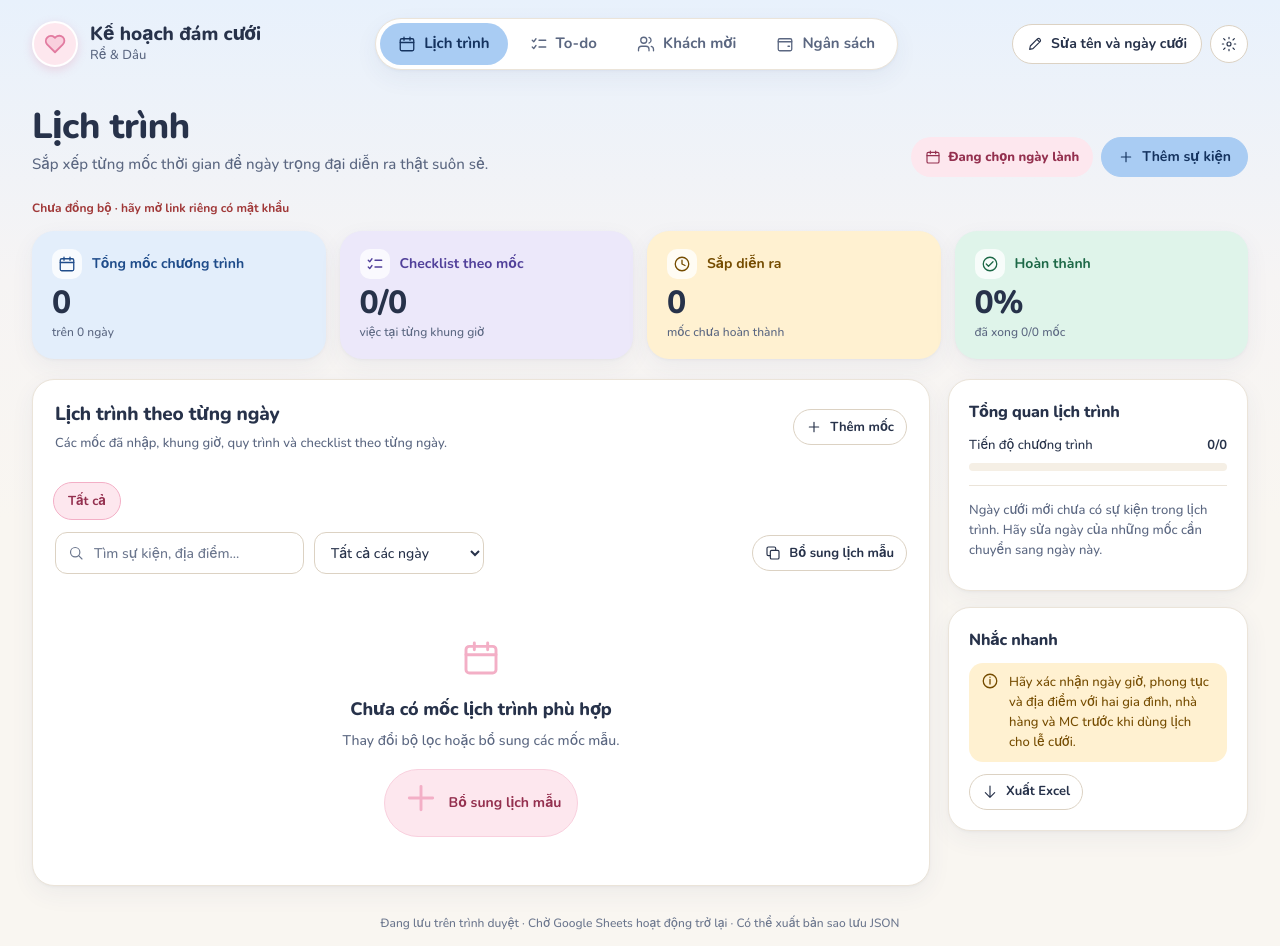
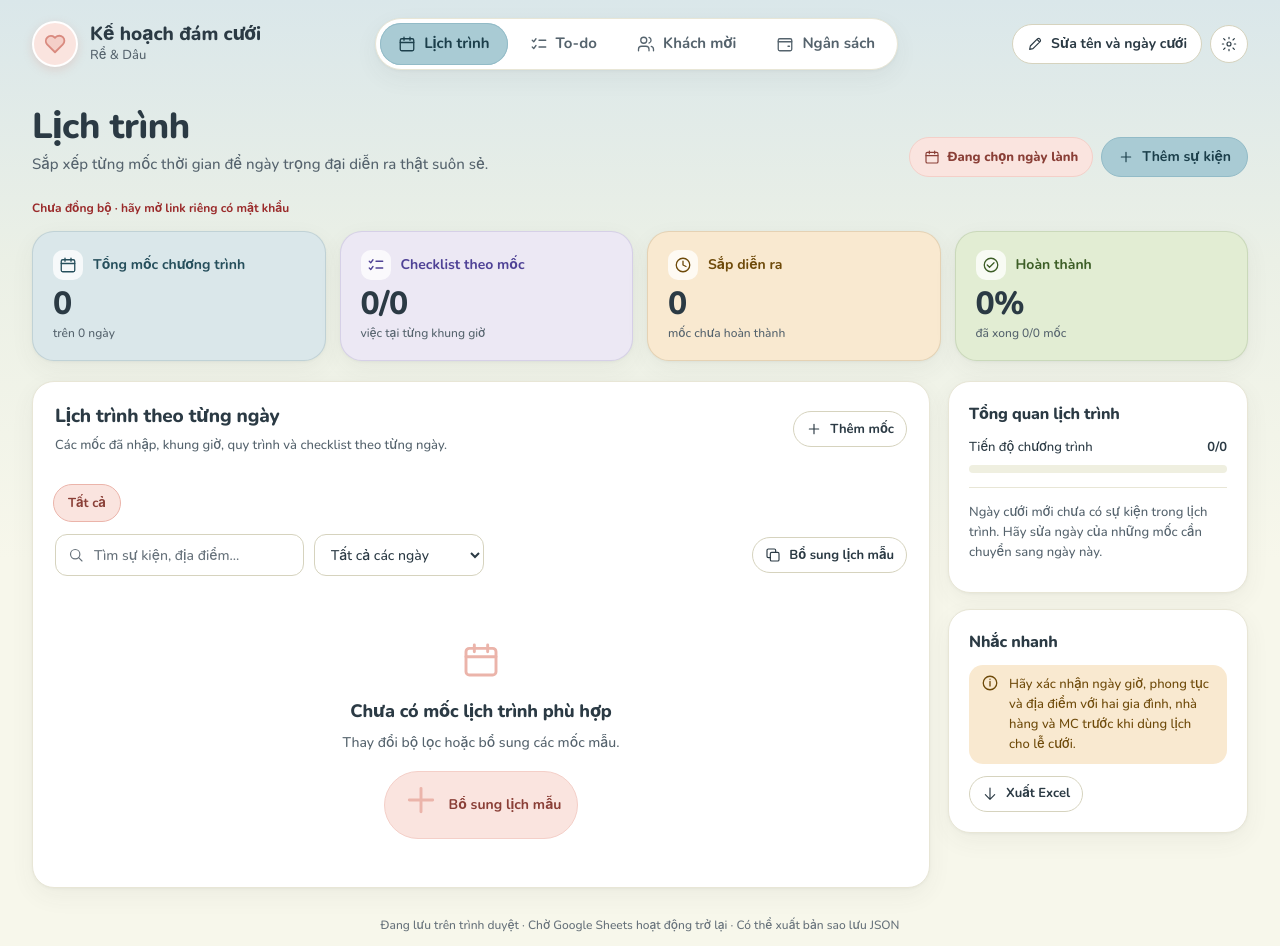
Before and after one commit to thai-quoc-pham/plan-site, a website: page index.html in a window 1280 px wide. Drawn offline with nearby package versions, Linux system fonts and the light colour scheme.

Commit message:
Màu thẻ ngân sách theo so sánh thực tế/dự trù và công nợ; đổi bảng màu theo ảnh tham chiếu (kem, đào, hồng phấn, xanh sương, bơ)
Co-Authored-By: Claude Sonnet 5.5 <noreply@anthropic.com>

```diff
--- a/app.js
+++ b/app.js
@@ -268,7 +268,7 @@ function renderBudget(){
  const hasEstimate=arr.some(x=>x.estimate!==''&&x.estimate!=null),hasActual=arr.some(x=>x.actual!==''&&x.actual!=null),hasPaid=arr.some(x=>x.paid!==''&&x.paid!=null);
  const bs=Stats.budgetStats(arr,{target:nonneg(state.meta.budgetTarget),expectedGuests:metricsGuest().expected,tableSize:state.meta.tableSize,today:today()});
  const insights=budgetInsights(bs);
- return `<div class="metrics">${metric('Tổng dự trù',hasEstimate?miniMoney(est):'—',hasEstimate?currency(est):'Chưa có số liệu','wallet','info')}${metric('Chi phí thực tế',hasActual?miniMoney(actual):'—',hasActual?currency(actual):'Chưa có số liệu','briefcase','progress')}${metric('Đã thanh toán',hasPaid?miniMoney(paid):'—',hasPaid?currency(paid):'Chưa có số liệu','checkCircle',hasPaid?'good':'neutral')}${metric('Chưa thanh toán',hasActual?miniMoney(pending):'—',hasActual?currency(pending):'Chưa có số liệu','clock',hasActual?(pending>0?'wait':'good'):'neutral')}</div>
+ return `<div class="metrics">${metric('Tổng dự trù',hasEstimate?miniMoney(est):'—',hasEstimate?currency(est):'Chưa có số liệu','wallet','info')}${metric('Chi phí thực tế',hasActual?miniMoney(actual):'—',hasActual?currency(actual):'Chưa có số liệu','briefcase',Stats.actualTone(est,actual,hasEstimate,hasActual))}${metric('Đã thanh toán',hasPaid?miniMoney(paid):'—',hasPaid?currency(paid):'Chưa có số liệu','checkCircle',hasPaid?'good':'neutral')}${metric('Chưa thanh toán',hasActual?miniMoney(pending):'—',hasActual?currency(pending):'Chưa có số liệu','clock',Stats.owedTone(pending,hasActual))}</div>
  ${insights}
  <div class="two-col"><div><section class="panel"><div class="panel-head"><div><h2>Chi tiết ngân sách</h2><p>Quản lý chi phí dự kiến, phát sinh, số tiền đã trả và nhà cung cấp.</p></div>${btn(ico('plus')+' Thêm khoản chi','new-budget','btn primary small')}</div>
  <div class="panel-toolbar"><label class="search">${ico('search')}<input type="search" aria-label="Tìm khoản chi hoặc nhà cung cấp" data-filter="budgetSearch" value="${e(view.budgetSearch)}" placeholder="Tìm khoản chi hoặc nhà cung cấp..." /></label><select class="field xs" aria-label="Lọc danh mục ngân sách" data-filter="budgetCategory">${escOpt(cats.map(c=>[c,c]),view.budgetCategory,'Tất cả danh mục')}</select><select class="field xs" aria-label="Lọc theo thanh toán" data-filter="budgetStatus">${escOpt([['paid','Đã thanh toán'],['partial','Trả một phần'],['unpaid','Chưa thanh toán'],['plan','Mới có dự trù'],['nocost','Chưa có giá']],view.budgetStatus,'Mọi trạng thái')}</select><select class="field xs" aria-label="Sắp xếp khoản chi" data-filter="budgetSort">${escOpt([['default','Thứ tự nhập'],['cost-desc','Chi phí giảm dần'],['cost-asc','Chi phí tăng dần'],['due','Hạn gần nhất'],['name','Tên A-Z']],view.budgetSort)}</select><div class="toolbar-space"></div>${btn(ico('copy')+' Mẫu ngân sách','seed-budget','btn small')}${btn(ico('arrowDown')+' Excel','export-budget-csv','btn small')}</div>
--- a/stats.js
+++ b/stats.js
@@ -88,5 +88,9 @@
       .sort((a, b) => a.table.localeCompare(b.table, undefined, { numeric: true }));
     return { people, entries, expected, arrived, byGroup, invited, notInvited, awaitingReply, unassigned, duplicates, overfullTables, tableSize, tableCounts: [...tableCounts] };
   }
-  return { budgetStats, guestStats, cost, party, checked };
+  /** Màu thẻ "Chi phí thực tế": nhỏ hơn dự trù = info (cùng màu thẻ dự trù), bằng = wait (vàng), lớn hơn = danger (đỏ). */
+  const actualTone = (est, actual, hasEstimate, hasActual) => !hasActual || !hasEstimate ? 'neutral' : actual < est ? 'info' : actual === est ? 'wait' : 'danger';
+  /** Màu thẻ "Chưa thanh toán": còn nợ = danger (đỏ), đã trả hết = good (mint). */
+  const owedTone = (owed, hasActual) => !hasActual ? 'neutral' : owed > 0 ? 'danger' : 'good';
+  return { budgetStats, guestStats, cost, party, checked, actualTone, owedTone };
 });
--- a/styles.css
+++ b/styles.css
@@ -1,72 +1,77 @@
-/* Kế hoạch đám cưới: giao diện pastel (xanh dương, hồng, be + mint, lavender, vàng bơ).
-   Mọi màu đi qua token ở :root; chữ trên nền pastel dùng màu "ink" để đạt tương phản >= 4.5:1. */
+/* Kế hoạch đám cưới: giao diện pastel màu nước.
+   Bảng gốc: kem #F7F7EB, đào #FAEEDC, hồng phấn #FAE4DF, xanh sương #DAE7EA, bơ #F9E9D0,
+   bổ sung xanh sage và lilac nhạt cho hài hòa. Mọi màu đi qua token ở :root; chữ trên nền pastel
+   dùng màu "ink" đậm cùng tông để đạt tương phản >= 4.5:1. */
 
 /* ---------- 1. Token ---------- */
 :root {
   /* trung tính */
-  --bg: #f9f6f1;
+  --bg: #f7f7eb;
   --surface: #ffffff;
-  --surface-soft: #fbf8f3;
-  --line: #ebe4d9;
-  --line-strong: #dcd2c3;
-  --text: #27324a;
-  --sub: #5b6781;
-  --faint: #6b768d;
+  --surface-soft: #fbfaf3;
+  --line: #e8e6d6;
+  --line-strong: #d6d3be;
+  --text: #2b3a44;
+  --sub: #55636d;
+  --faint: #66717a;
+  --focus: #3f7a8c;
 
-  /* xanh dương pastel (chính) */
-  --blue-50: #f1f7fe;
-  --blue-100: #e3eefb;
-  --blue-200: #cfe2f8;
-  --blue-300: #a9ccf3;
-  --blue-400: #86b5ec;
-  --blue-500: #5e97dd;
-  --blue-ink: #1f4c8a;
-  --blue-btn-ink: #15335f;
+  /* xanh sương (chính) */
+  --blue-50: #f2f7f8;
+  --blue-100: #dae7ea;
+  --blue-200: #c9dde2;
+  --blue-300: #a9cbd4;
+  --blue-400: #92bbc7;
+  --blue-500: #5f96a6;
+  --blue-ink: #264f5c;
+  --blue-btn-ink: #1c3f4b;
 
-  /* hồng pastel (nhấn) */
-  --pink-50: #fff6f9;
-  --pink-100: #fde7ee;
-  --pink-200: #f9d0de;
-  --pink-300: #f3afc6;
-  --pink-500: #e27ba0;
-  --pink-ink: #94304f;
+  /* hồng phấn (nhấn) */
+  --pink-50: #fdf4f2;
+  --pink-100: #fae4df;
+  --pink-200: #f4cfc8;
+  --pink-300: #ebb4aa;
+  --pink-500: #d98a7f;
+  --pink-ink: #8a3f37;
 
-  /* be */
-  --beige-50: #fbf8f3;
-  --beige-100: #f5efe5;
-  --beige-200: #eadfcf;
-  --beige-ink: #664f2f;
+  /* kem trung tính, đào */
+  --beige-50: #fbfaf3;
+  --beige-100: #efefe0;
+  --beige-200: #e3e3d0;
+  --beige-ink: #575742;
+  --peach-100: #faeedc;
+  --peach-200: #f1dfc3;
 
-  /* mint (thành công), vàng bơ (chờ/cảnh báo), lavender, đỏ nhạt (lỗi) */
-  --mint-100: #dff4ea;
-  --mint-500: #4fb58a;
-  --mint-ink: #1d6847;
-  --butter-100: #fff1d1;
-  --butter-500: #e5b84f;
-  --butter-ink: #754c00;
-  --lav-100: #ece8fa;
-  --lav-500: #9c8ad8;
-  --lav-ink: #51409a;
-  --red-100: #fde4e4;
-  --red-500: #e07a7a;
-  --red-ink: #a03838;
+  /* sage (thành công), bơ (chờ), lilac (tiến độ), đỏ nhạt (lỗi/quá hạn) */
+  --mint-100: #e2edd3;
+  --mint-500: #86b56d;
+  --mint-ink: #3d5e27;
+  --butter-100: #f9e9d0;
+  --butter-500: #e3b65e;
+  --butter-ink: #6e4a0a;
+  --lav-100: #ece8f4;
+  --lav-500: #a79bcf;
+  --lav-ink: #4f4296;
+  --red-100: #f9cfcb;
+  --red-500: #de6b65;
+  --red-ink: #9a2a2a;
 
   /* biểu đồ (đủ tách biệt khi đặt cạnh nhau) */
-  --chart-1: #6fa3e0;
-  --chart-2: #ee86a9;
-  --chart-3: #5dbe93;
-  --chart-4: #e5b84f;
-  --chart-5: #9b86d6;
-  --chart-6: #ee9a6c;
-  --chart-7: #4fb3b8;
-  --chart-8: #a89a85;
+  --chart-1: #7fafbd;
+  --chart-2: #e39a8f;
+  --chart-3: #9cc48a;
+  --chart-4: #e8b95f;
+  --chart-5: #a99bd0;
+  --chart-6: #eda46e;
+  --chart-7: #5fa8a8;
+  --chart-8: #b3a78e;
 
   /* hình khối */
   --radius-sm: 10px;
   --radius: 16px;
   --radius-lg: 22px;
-  --shadow: 0 1px 3px rgba(55, 75, 115, .05), 0 8px 24px rgba(55, 75, 115, .06);
-  --shadow-hover: 0 2px 6px rgba(55, 75, 115, .07), 0 12px 30px rgba(55, 75, 115, .10);
+  --shadow: 0 1px 3px rgba(60, 75, 70, .05), 0 8px 24px rgba(60, 75, 70, .06);
+  --shadow-hover: 0 2px 6px rgba(60, 75, 70, .07), 0 12px 30px rgba(60, 75, 70, .10);
   --font: 'Nunito', 'Nunito Sans', ui-rounded, 'SF Pro Rounded', -apple-system, BlinkMacSystemFont, 'Segoe UI', Roboto, Arial, sans-serif;
   --ease: .18s ease;
 }
@@ -78,7 +83,7 @@ body {
   margin: 0;
   font: 500 15px/1.55 var(--font);
   color: var(--text);
-  background: linear-gradient(180deg, #e8f1fc 0, #f6f4f4 280px, var(--bg) 520px) no-repeat, var(--bg);
+  background: linear-gradient(180deg, var(--blue-100) 0, #ebf0e6 260px, var(--bg) 560px) no-repeat, var(--bg);
   min-height: 100vh;
 }
 button, input, select, textarea { font: inherit; color: inherit; }
@@ -88,7 +93,7 @@ h1, h2, h3, p { margin-top: 0; }
 h1, h2, h3 { font-weight: 800; letter-spacing: -.01em; }
 a { color: var(--blue-ink); }
 ::placeholder { color: var(--faint); opacity: 1; }
-:is(button, input, select, textarea, a, summary):focus-visible { outline: 3px solid var(--blue-500); outline-offset: 2px; }
+:is(button, input, select, textarea, a, summary):focus-visible { outline: 3px solid var(--focus); outline-offset: 2px; }
 .shell { width: 100%; max-width: 1360px; margin: 0 auto; padding: 0 32px 72px; }
 .hide { display: none !important; }
 .muted, .small-text, .fine, .help { color: var(--sub); }
@@ -104,7 +109,7 @@ a { color: var(--blue-ink); }
 /* ---------- 3. Khung trang ---------- */
 .topbar { display: flex; align-items: center; justify-content: space-between; gap: 16px; padding: 18px 0 8px; min-width: 0; }
 .brand { display: flex; align-items: center; gap: 12px; min-width: 0; flex: 0 1 auto; }
-.brand-mark { width: 46px; height: 46px; flex: none; border-radius: 50%; display: grid; place-items: center; color: var(--pink-500); background: var(--pink-100); border: 2px solid #fff; box-shadow: 0 3px 10px rgba(226, 123, 160, .25); }
+.brand-mark { width: 46px; height: 46px; flex: none; border-radius: 50%; display: grid; place-items: center; color: var(--pink-500); background: var(--pink-100); border: 2px solid #fff; box-shadow: 0 3px 10px rgba(217, 138, 127, .25); }
 .brand-mark svg { width: 22px; height: 22px; stroke-width: 2; fill: var(--pink-200); }
 .brand-text { min-width: 0; }
 .brand-title { font-size: 19px; font-weight: 800; line-height: 1.2; }
@@ -114,8 +119,8 @@ a { color: var(--blue-ink); }
 .nav { display: flex; gap: 4px; padding: 4px; background: var(--surface); border: 1px solid var(--line); border-radius: 999px; box-shadow: var(--shadow); }
 .nav-btn { display: inline-flex; align-items: center; justify-content: center; gap: 8px; min-height: 42px; padding: 8px 18px; border: 0; border-radius: 999px; background: transparent; color: var(--sub); font-weight: 700; white-space: nowrap; transition: background var(--ease), color var(--ease); }
 .nav-btn svg { width: 18px; height: 18px; }
-.nav-btn:hover { background: var(--blue-50); color: var(--blue-ink); }
-.nav-btn.active { background: var(--blue-300); color: var(--blue-btn-ink); }
+.nav-btn:hover { background: var(--peach-100); color: var(--blue-ink); }
+.nav-btn.active { background: var(--blue-300); color: var(--blue-btn-ink); box-shadow: inset 0 0 0 1px var(--blue-400); }
 .mobile-nav { display: none; }
 
 .top-actions { display: flex; align-items: center; gap: 8px; min-width: 0; }
@@ -127,17 +132,17 @@ a { color: var(--blue-ink); }
 .masthead h1 { font-size: clamp(28px, 3vw, 36px); line-height: 1.15; margin: 0 0 6px; }
 .masthead p { margin: 0; color: var(--sub); max-width: 720px; }
 .head-actions { display: flex; align-items: center; gap: 8px; flex-wrap: wrap; justify-content: flex-end; }
-.date-pill { display: inline-flex; align-items: center; gap: 8px; min-height: 40px; padding: 8px 14px; border-radius: 999px; background: var(--pink-100); color: var(--pink-ink); font-size: 13px; font-weight: 800; }
+.date-pill { display: inline-flex; align-items: center; gap: 8px; min-height: 40px; padding: 8px 14px; border: 1px solid var(--pink-200); border-radius: 999px; background: var(--pink-100); color: var(--pink-ink); font-size: 13px; font-weight: 800; }
 .date-pill svg { width: 16px; height: 16px; }
 .footer { padding: 28px 0 8px; text-align: center; font-size: 12px; color: var(--faint); }
 
 /* ---------- 4. Nút, ô nhập, nhãn trạng thái ---------- */
 .btn, .icon-btn { display: inline-flex; align-items: center; justify-content: center; gap: 8px; min-height: 40px; padding: 8px 16px; border: 1px solid var(--line-strong); border-radius: 999px; background: var(--surface); color: var(--text); font-size: 14px; font-weight: 700; white-space: nowrap; transition: background var(--ease), border-color var(--ease), box-shadow var(--ease), transform var(--ease); }
 .btn svg, .icon-btn svg { width: 16px; height: 16px; flex: none; }
-.btn:hover, .icon-btn:hover { background: var(--blue-50); border-color: var(--blue-300); }
+.btn:hover, .icon-btn:hover { background: var(--peach-100); border-color: var(--peach-200); }
 .btn:active, .icon-btn:active { transform: translateY(1px); }
-.btn.primary { background: var(--blue-300); border-color: var(--blue-300); color: var(--blue-btn-ink); }
-.btn.primary:hover { background: var(--blue-400); border-color: var(--blue-400); box-shadow: 0 4px 14px rgba(94, 151, 221, .3); }
+.btn.primary { background: var(--blue-300); border-color: var(--blue-400); color: var(--blue-btn-ink); }
+.btn.primary:hover { background: var(--blue-400); border-color: var(--blue-500); box-shadow: 0 4px 14px rgba(95, 150, 166, .3); }
 .btn.soft { background: var(--pink-100); border-color: var(--pink-200); color: var(--pink-ink); }
 .btn.soft:hover { background: var(--pink-200); }
 .btn.ghost { background: transparent; border-color: transparent; color: var(--sub); }
@@ -149,11 +154,11 @@ a { color: var(--blue-ink); }
 .icon-btn.small { width: 36px; height: 36px; min-height: 36px; }
 .icon-btn.danger { color: var(--red-ink); }
 .icon-btn.danger:hover { background: var(--red-100); border-color: var(--red-500); }
-.icon-btn[aria-pressed='true'] { background: var(--mint-100); color: var(--mint-ink); border-color: #b7e3cf; }
+.icon-btn[aria-pressed='true'] { background: var(--mint-100); color: var(--mint-ink); border-color: #c6dcb0; }
 .quick-profile { width: auto; padding: 0 14px; }
 
 .field, .search input, select.field, textarea.field { width: 100%; min-height: 42px; padding: 8px 12px; border: 1px solid var(--line-strong); border-radius: 12px; background: var(--surface); font-size: 14px; transition: border-color var(--ease), box-shadow var(--ease); }
-.field:focus, .search input:focus { border-color: var(--blue-500); box-shadow: 0 0 0 3px var(--blue-100); outline: none; }
+.field:focus, .search input:focus { border-color: var(--focus); box-shadow: 0 0 0 3px var(--blue-200); outline: none; }
 .field.xs { min-width: 120px; max-width: 170px; }
 .field.sm { min-width: 130px; max-width: 200px; }
 .field.inline { width: auto; max-width: 330px; min-height: 34px; padding: 4px 8px; border-color: transparent; background: transparent; font-weight: 800; font-size: 16px; }
@@ -166,7 +171,7 @@ a { color: var(--blue-ink); }
 .check-label { display: flex; align-items: center; gap: 9px; font-size: 14px; cursor: pointer; line-height: 1.5; }
 .check-label input { width: 18px; height: 18px; accent-color: var(--blue-500); flex: none; }
 
-.status, .tag { display: inline-flex; align-items: center; gap: 5px; padding: 3px 10px; border-radius: 999px; font-size: 12px; font-weight: 800; line-height: 1.4; text-align: center; background: var(--beige-100); color: var(--beige-ink); }
+.status, .tag { display: inline-flex; align-items: center; gap: 5px; padding: 3px 10px; border: 1px solid transparent; border-radius: 999px; font-size: 12px; font-weight: 800; line-height: 1.4; text-align: center; background: var(--beige-100); color: var(--beige-ink); }
 .status.green { background: var(--mint-100); color: var(--mint-ink); }
 .status.orange { background: var(--butter-100); color: var(--butter-ink); }
 .status.red { background: var(--red-100); color: var(--red-ink); }
@@ -201,7 +206,7 @@ a { color: var(--blue-ink); }
 .empty p { max-width: 430px; margin: 0 auto 18px; font-size: 14px; }
 
 .metrics { display: grid; grid-template-columns: repeat(4, minmax(0, 1fr)); gap: 14px; margin-bottom: 20px; }
-.metric { min-width: 0; min-height: 118px; padding: 18px 20px; border-radius: var(--radius-lg); background: var(--blue-100); box-shadow: var(--shadow); }
+.metric { border: 1px solid color-mix(in srgb, var(--ink, var(--blue-ink)) 14%, transparent); min-width: 0; min-height: 118px; padding: 18px 20px; border-radius: var(--radius-lg); background: var(--blue-100); box-shadow: var(--shadow); }
 /* Màu theo ý nghĩa, không theo vị trí:
    info xanh dương = tổng/thông tin · good mint = hoàn thành/tốt · wait vàng bơ = đang chờ/cần theo dõi
    danger đỏ nhạt = quá hạn/vượt/rủi ro · progress lavender = tiến độ/số thực tế · neutral be = trung tính */
@@ -238,11 +243,11 @@ a { color: var(--blue-ink); }
 /* ---------- 6. Lịch trình, to-do, khách mời ---------- */
 .day-nav { display: flex; gap: 8px; padding-bottom: 8px; overflow-x: auto; scrollbar-width: thin; }
 .day-chip, .seg button { min-height: 38px; padding: 6px 14px; border: 1px solid var(--line-strong); border-radius: 999px; background: var(--surface); color: var(--sub); font-size: 13px; font-weight: 700; white-space: nowrap; transition: background var(--ease), border-color var(--ease); }
-.day-chip:hover, .seg button:hover { background: var(--blue-50); border-color: var(--blue-300); }
+.day-chip:hover, .seg button:hover { background: var(--peach-100); border-color: var(--peach-200); }
 .day-chip.active { background: var(--pink-100); border-color: var(--pink-300); color: var(--pink-ink); }
 .seg { display: inline-flex; padding: 3px; gap: 2px; border: 1px solid var(--line); border-radius: 999px; background: var(--beige-50); }
 .seg button { border-color: transparent; background: transparent; }
-.seg button.active { background: var(--blue-300); color: var(--blue-btn-ink); }
+.seg button.active { background: var(--blue-300); color: var(--blue-btn-ink); box-shadow: inset 0 0 0 1px var(--blue-400); }
 
 .day-list { padding: 0 22px 24px; }
 .day-head { display: flex; align-items: center; justify-content: space-between; gap: 8px; padding: 20px 0 12px; }
@@ -361,8 +366,8 @@ a { color: var(--blue-ink); }
 .warn-list li.bad { background: var(--red-100); color: var(--red-ink); }
 
 /* ---------- 8. Hộp thoại, thông báo ---------- */
-.modal-backdrop { position: fixed; inset: 0; z-index: 50; display: flex; align-items: center; justify-content: center; padding: 18px; overflow: auto; background: rgba(39, 50, 74, .42); backdrop-filter: blur(2px); }
-.modal { display: flex; flex-direction: column; width: min(100%, 580px); max-height: calc(100dvh - 28px); overflow: hidden; border-radius: 26px; background: var(--surface); box-shadow: 0 24px 70px rgba(39, 50, 74, .3); }
+.modal-backdrop { position: fixed; inset: 0; z-index: 50; display: flex; align-items: center; justify-content: center; padding: 18px; overflow: auto; background: rgba(43, 58, 68, .40); backdrop-filter: blur(2px); }
+.modal { display: flex; flex-direction: column; width: min(100%, 580px); max-height: calc(100dvh - 28px); overflow: hidden; border-radius: 26px; background: var(--surface); box-shadow: 0 24px 70px rgba(43, 58, 68, .28); }
 .modal.large { width: min(100%, 800px); }
 #editor-form { display: flex; flex: 1 1 auto; flex-direction: column; min-height: 0; overflow: hidden; }
 .modal-header { display: flex; align-items: flex-start; justify-content: space-between; gap: 12px; flex: 0 0 auto; padding: 22px 26px 16px; background: var(--blue-50); border-bottom: 1px solid var(--line); }
@@ -377,7 +382,7 @@ a { color: var(--blue-ink); }
 .form-grid { display: grid; grid-template-columns: repeat(2, minmax(0, 1fr)); gap: 16px; }
 .form-grid .wide { grid-column: 1 / -1; }
 .toast-root { position: fixed; right: 22px; bottom: 22px; z-index: 60; }
-.toast { max-width: 340px; padding: 12px 16px; border-radius: 14px; background: var(--text); color: #fff; font-size: 14px; font-weight: 600; box-shadow: 0 10px 30px rgba(39, 50, 74, .3); animation: showtoast .25s ease; }
+.toast { max-width: 340px; padding: 12px 16px; border-radius: 14px; background: var(--text); color: #fff; font-size: 14px; font-weight: 600; box-shadow: 0 10px 30px rgba(43, 58, 68, .28); animation: showtoast .25s ease; }
 .toast.error { background: var(--red-ink); }
 @keyframes showtoast { from { transform: translateY(10px); opacity: 0; } to { transform: none; opacity: 1; } }
 .settings-line { display: flex; align-items: center; justify-content: space-between; gap: 10px; margin: 13px 0; }
@@ -395,7 +400,7 @@ a { color: var(--blue-ink); }
   .mobile-sync-status { display: block; }
   .two-col { grid-template-columns: minmax(0, 1fr); }
   /* thanh điều hướng cố định ở đáy, vừa tầm ngón cái */
-  .mobile-nav { position: fixed; left: 0; right: 0; bottom: 0; z-index: 40; display: grid; grid-template-columns: repeat(4, minmax(0, 1fr)); gap: 4px; padding: 8px 10px calc(8px + env(safe-area-inset-bottom)); background: rgba(255, 255, 255, .96); border-top: 1px solid var(--line); box-shadow: 0 -6px 24px rgba(55, 75, 115, .08); backdrop-filter: blur(8px); }
+  .mobile-nav { position: fixed; left: 0; right: 0; bottom: 0; z-index: 40; display: grid; grid-template-columns: repeat(4, minmax(0, 1fr)); gap: 4px; padding: 8px 10px calc(8px + env(safe-area-inset-bottom)); background: rgba(255, 255, 255, .96); border-top: 1px solid var(--line); box-shadow: 0 -6px 24px rgba(60, 75, 70, .08); backdrop-filter: blur(8px); }
   .mobile-nav .nav-btn { flex-direction: column; gap: 3px; min-width: 0; min-height: 54px; padding: 6px 2px; border-radius: 16px; font-size: 12px; line-height: 1.2; white-space: normal; }
   .mobile-nav .nav-btn svg { width: 22px; height: 22px; }
   .toast-root { bottom: 92px; }
```
Also changed, not shown: index.html (+1 -1 lines), tests/render-test.cjs (+11 -0 lines), tests/stats-test.cjs (+11 -0 lines).
